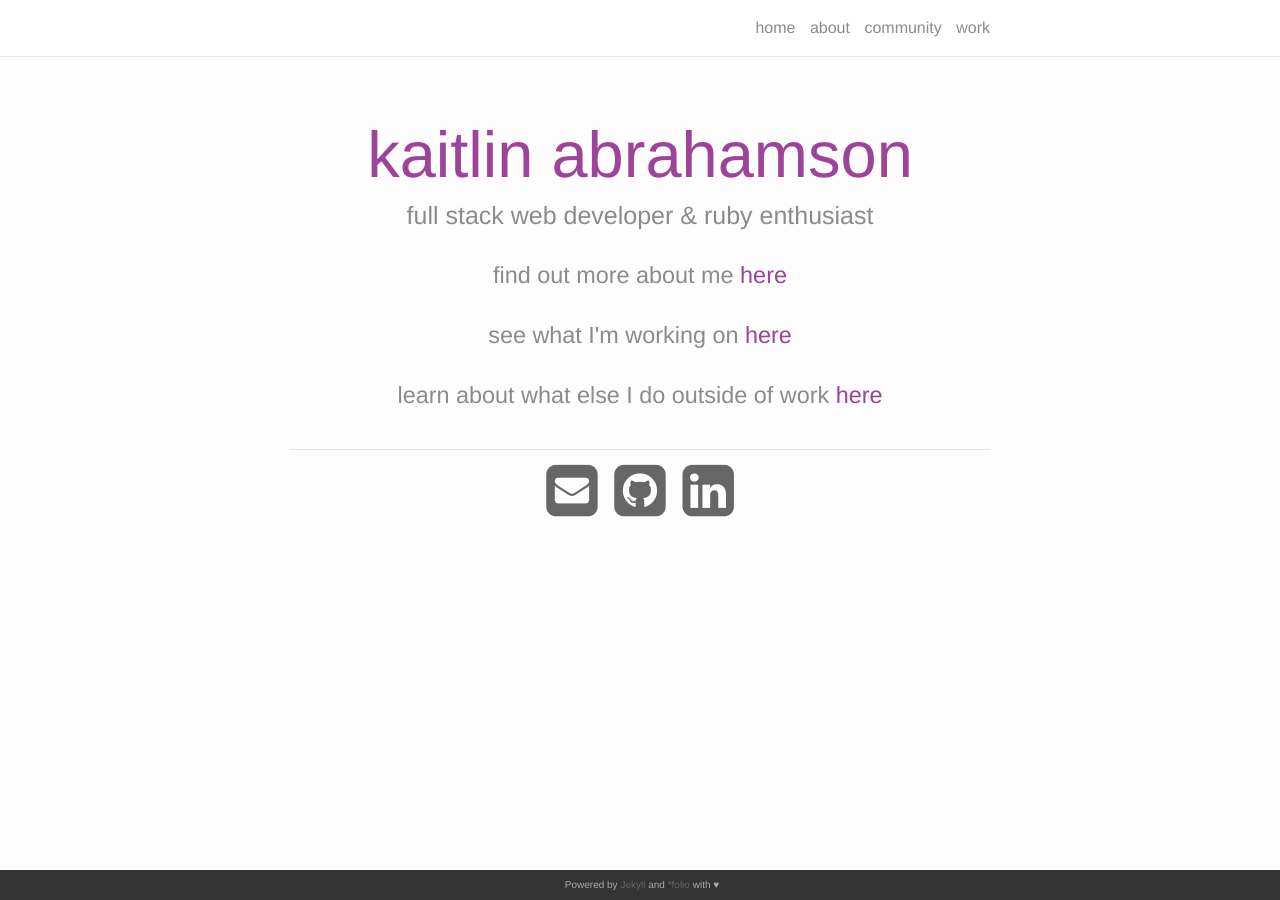
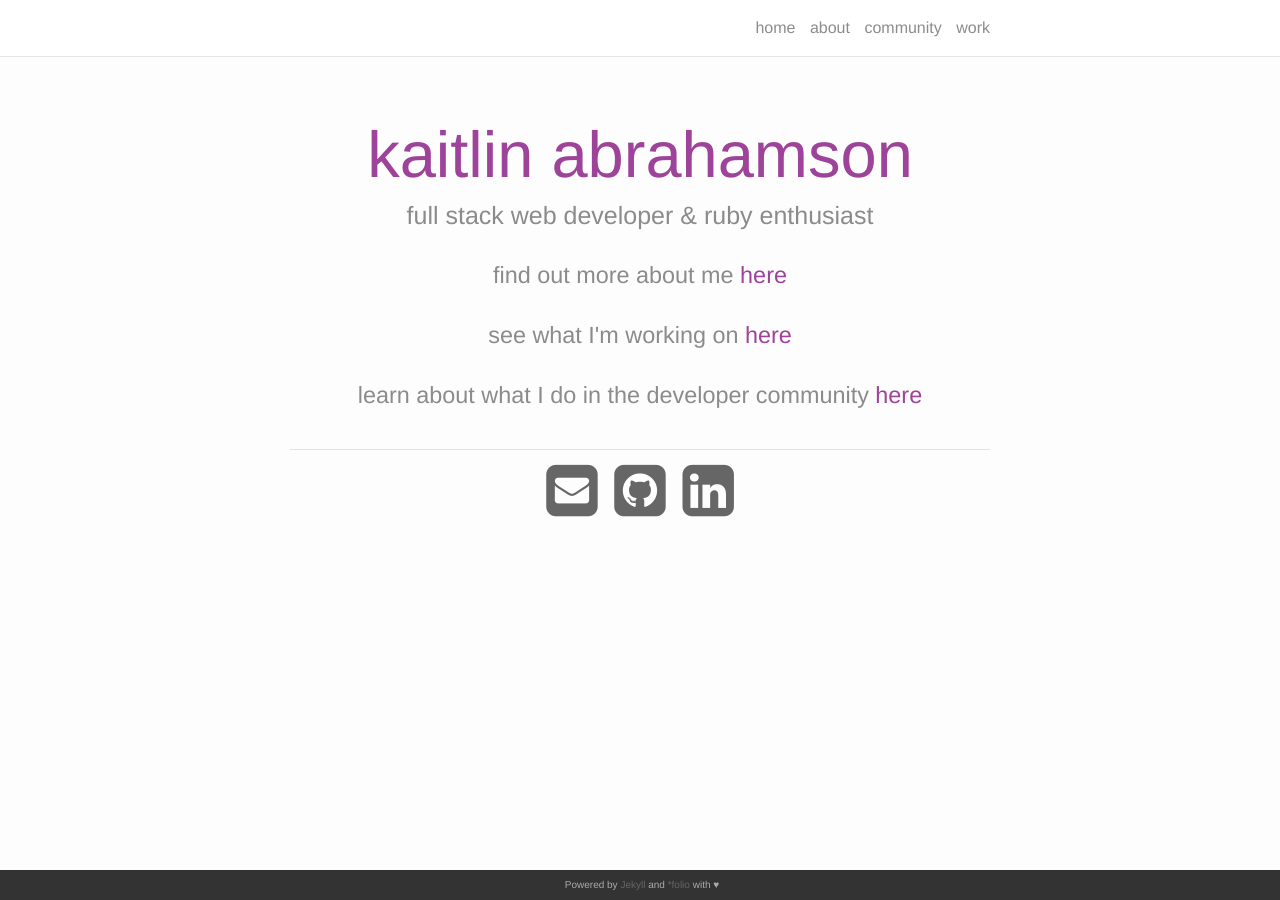
Before and after one commit to kmabrahamson/personal_site, a Jekyll site: the page built from index.html, in a window 1280 px wide. Built offline with Jekyll 4.4.1, drawn with Linux system fonts in a browser that asks for light colours; nearby versions of some CDN libraries; the list of posts is cut into pages by our own code.

Commit message:
copy tweaks

```diff
--- a/index.html
+++ b/index.html
@@ -7,7 +7,7 @@ layout: default
   <h2>full stack web developer & ruby enthusiast</h2>
   <h3>find out more about me <a class="home-link" href="{{ site.baseurl }}/about">here</a></h3>
   <h3>see what I'm working on <a class="home-link" href="{{ site.baseurl }}/work">here</a></h3>
-  <h3>learn about what else I do outside of work <a class="home-link" href="{{ site.baseurl }}/projects">here</a></h3>
+  <h3>learn about what I do in the developer community <a class="home-link" href="{{ site.baseurl }}/projects">here</a></h3>
 </div>
 <br/>
 <hr/>
```
